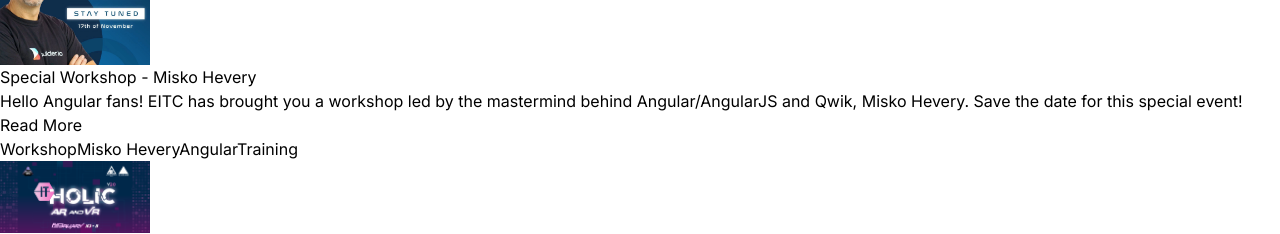
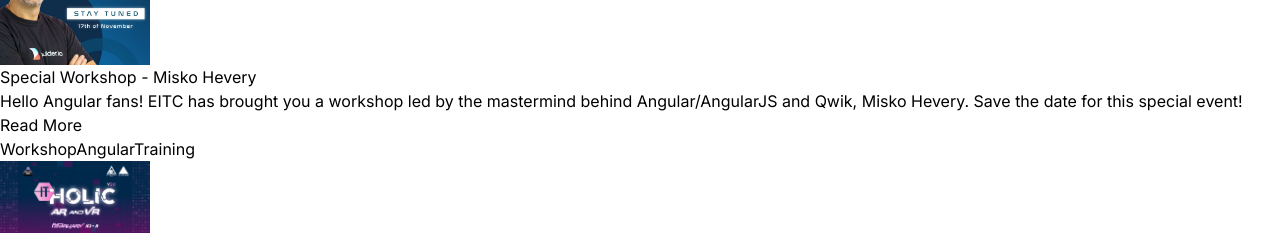
Before and after one commit to Idriss-Abidi/EITC, a React (Vite) app: page / in a window 1280 px wide. Shown: the part 3040-3274 px from the top of the page. Built offline with nearby package versions, Linux system fonts and the light colour scheme.

Commit message:
Update index.js

```diff
--- a/src/constants/index.js
+++ b/src/constants/index.js
@@ -142,7 +142,7 @@
     image: MiskoHevery,
     description:
       "Hello Angular fans! EITC has brought you a workshop led by the mastermind behind Angular/AngularJS and Qwik, Misko Hevery. Save the date for this special event!",
-    tags: ["Workshop","Misko Hevery", "Angular", "Training"],
+    tags: ["Workshop", "Angular", "Training"],
     link : "https://www.youtube.com/watch?v=_OeaB9FLzGA",
   },
   {
```
